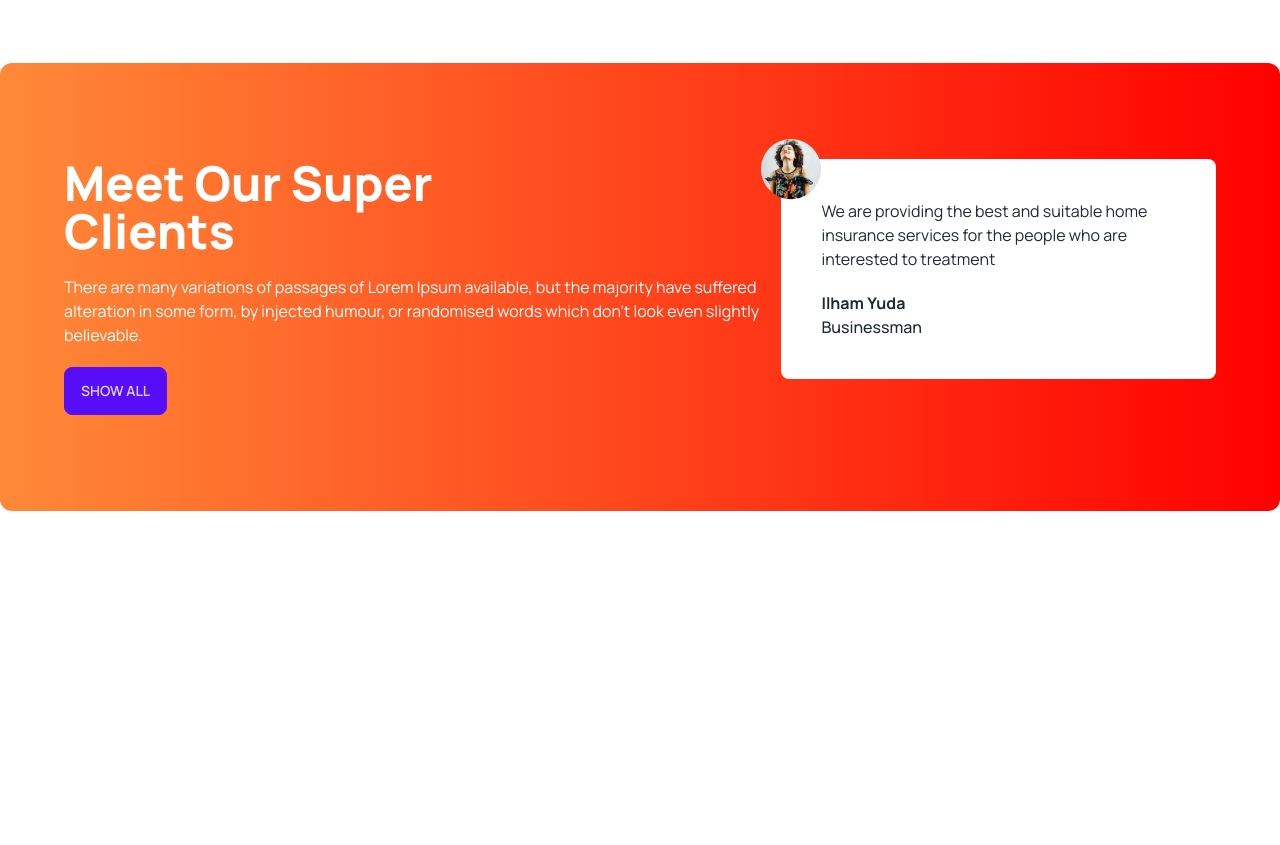
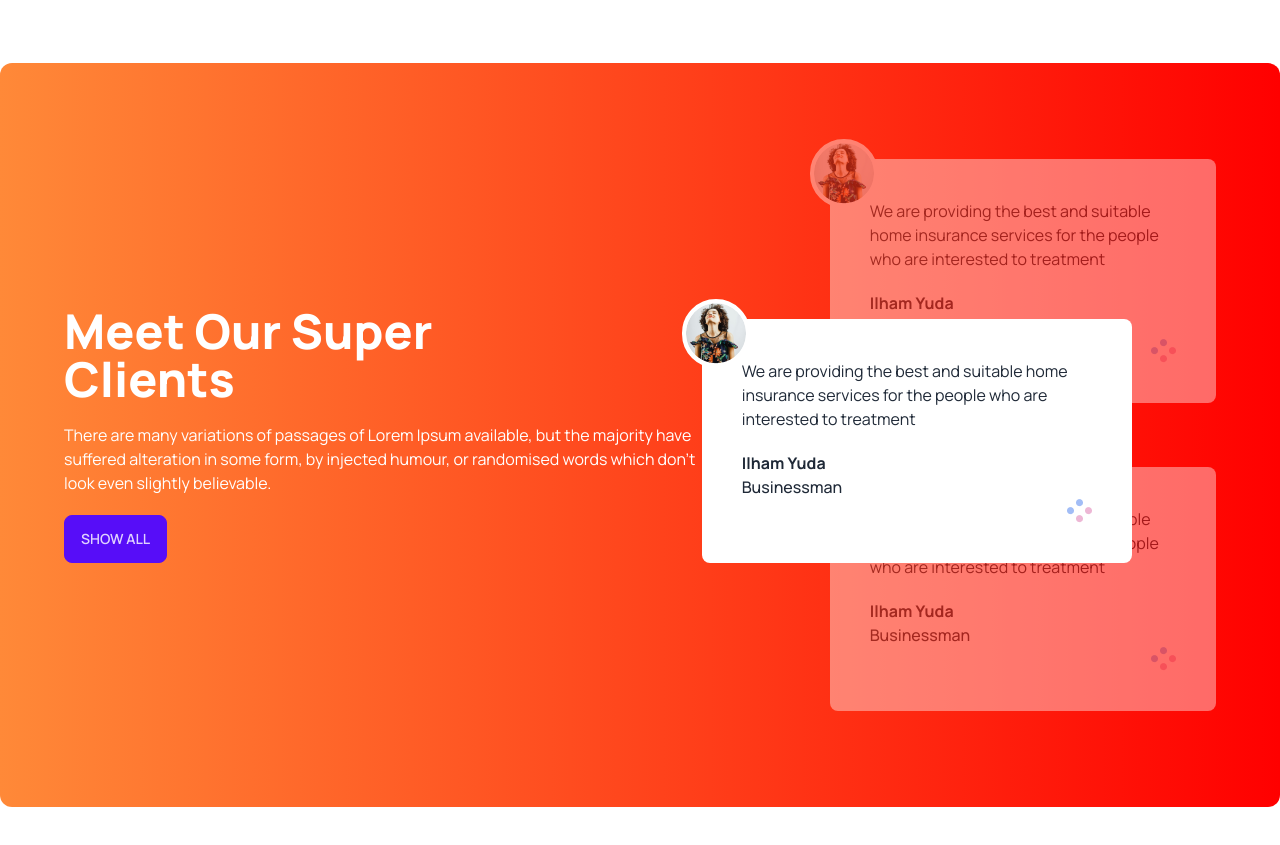
Before and after one commit to saiyemarfat1/tea-house-with-daisyui, a plain HTML site: page index.html in a window 1280 px wide. Shown: the part 1720-2565 px from the top of the page. Before the commit the page ends 2327 px from the top, so only its background shows below. Drawn offline with nearby package versions, Linux system fonts and the light colour scheme.

Commit message:
Meet Our Super Clients Section Added

```diff
--- a/index.html
+++ b/index.html
@@ -135,27 +135,59 @@
         </section>
         <!-- Super clients section -->
         <section class="my-24 flex flex-col lg:flex-row rounded-xl bg-gradient-to-r from-[#FF8938] to-[#F00] px-16 py-24">
+            <div class="flex items-center lg:pr-32">
                 <div class="space-y-5">
                     <h2 class="text-5xl font-extrabold text-white">
                         Meet Our Super
                         <br> Clients
                     </h2>
-                <p class="text-white">
+                    <p class="text-white ">
                         There are many variations of passages of Lorem Ipsum available, but the majority have suffered alteration
                         in some form, by injected humour, or randomised words which don't look even slightly believable.
                     </p>
                     <button class="btn btn-primary">Show All</button>
                 </div>
-            <div>
-                <!-- review -->
-                <div class="relative p-10 rounded-lg bg-white">
-                    <img class="absolute -top-5 -left-5" src="./images/client.png" alt="">
+            </div>
+            <!-- review container -->
+            <div class="relative">
+                <!-- next review -->
+                <div class="relative z-10 opacity-40 mb-16 p-10 rounded-lg bg-white">
+                    <img class="absolute -top-5 -left-5 border-4 border-white rounded-full bg-white" src="./images/client.png" alt="">
                     <p>
                         We are providing the best and suitable home insurance services for the people who are interested
                         to treatment
                     </p>
                     <h4 class="font-bold mt-5">Ilham Yuda</h4>
                     <p class="font-medium">Businessman</p>
+                    <div class="flex justify-end">
+                        <img src="./images/circles.png" alt="">
+                    </div>
+                </div>
+                <!-- current review -->
+                <div class="absolute z-20 p-10 top-40 lg:-left-32 lg:w-[430px] rounded-lg bg-white">
+                    <img class="absolute -top-5 -left-5 border-4 border-white rounded-full bg-white" src="./images/client.png" alt="">
+                    <p>
+                        We are providing the best and suitable home insurance services for the people who are interested
+                        to treatment
+                    </p>
+                    <h4 class="font-bold mt-5">Ilham Yuda</h4>
+                    <p class="font-medium">Businessman</p>
+                    <div class="flex justify-end">
+                        <img src="./images/circles.png" alt="">
+                    </div>
+                </div>
+                <!-- previous review -->
+                <div class="relative z-10 opacity-40  p-10 rounded-lg bg-white">
+                    <img class="absolute -top-5 -left-5 border-4 border-white rounded-full bg-white" src="./images/client.png" alt="">
+                    <p>
+                        We are providing the best and suitable home insurance services for the people who are interested
+                        to treatment
+                    </p>
+                    <h4 class="font-bold mt-5">Ilham Yuda</h4>
+                    <p class="font-medium">Businessman</p>
+                    <div class="flex justify-end">
+                        <img src="./images/circles.png" alt="">
+                    </div>
                 </div>
             </div>
         </section>
```
Lines whose indentation alone changed are shown as unchanged.
